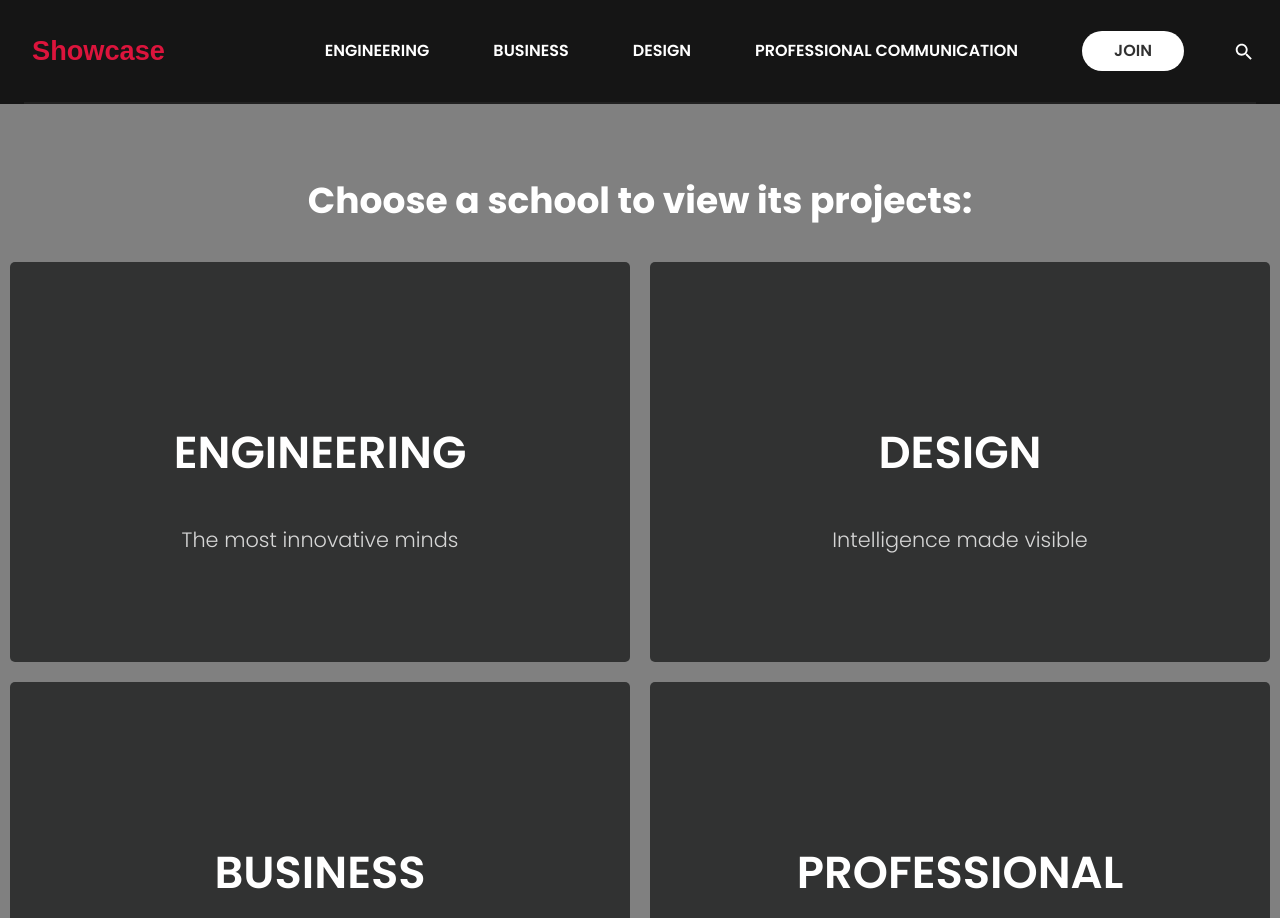
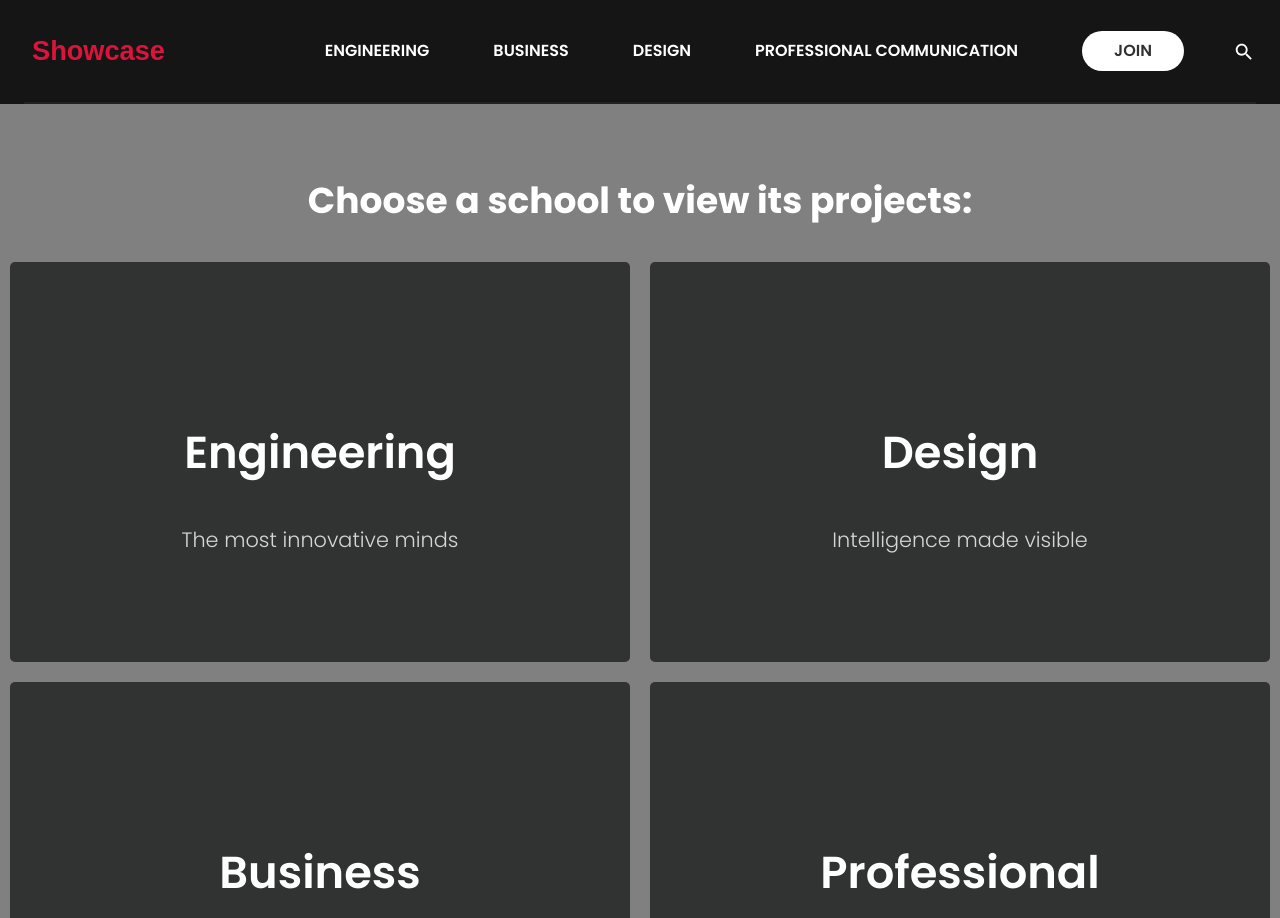
Before and after one commit to jimmy-nhk/Architecture-FrontEnd-3, a React (Create React App) app: page / in a window 1280 px wide. Shown: the top 918 px of the page. Built offline with nearby package versions, Linux system fonts and the light colour scheme; the HTML template or start-up script is replaced by a standard one.

Commit message:
fix post

```diff
--- a/src/App.tsx
+++ b/src/App.tsx
@@ -8,7 +8,6 @@ import PostPage from './components/post/PostPage/PostPage';
 import { useState, useEffect} from 'react'
 import axios from 'axios';
 import { TokenStorageService } from './app/service/token-storage.service';
-import Comments from './components/comment/Comments';
 import ProfilePage from './components/user/ProfilePage/ProfilePage';
 
 export type Account = {
--- a/src/components/comment/Comment.tsx
+++ b/src/components/comment/Comment.tsx
@@ -16,6 +16,7 @@ function Comment(props: {
   setActiveComment: (activeComment: ActiveCommentClass | null) => void;
   parentId: number;
   addComment: (text: string, parentId: number) => void;
+
 }) {
   var commentUser = props.commentUser;
   var replies = props.replies;
@@ -56,7 +57,7 @@ function Comment(props: {
 
 
     return backendCommentUsers
-    .filter((backendCommentUser) => backendCommentUser.commentDTO.parentId === id)
+    .filter((backendCommentUser) => backendCommentUser.commentDTO?.parentId === id)
     .sort(
       (a: CommentUserClass, b: CommentUserClass) =>
         new Date(a.commentDTO.datePosted).getTime() - new Date(b.commentDTO.datePosted).getTime()
--- a/src/components/comment/CommentForm.tsx
+++ b/src/components/comment/CommentForm.tsx
@@ -21,13 +21,15 @@ function CommentForm({
   const isTextareaDisable = text.length === 0;
 
   const onSubmit = (event: FormEvent) => {
-    event.preventDefault();
+    console.log("Handle submit")
     handleSubmit(text, 0);
     setText("")
+    event.preventDefault();
+
   };
 
   return (
-    <form onSubmit={onSubmit}>
+    <>
       <textarea
         className="comment-form-textarea"
         value={text}
@@ -36,7 +38,7 @@ function CommentForm({
       />
       <br/>
 
-      <Button variant="contained" size="large" className="comment-form-button" disabled={isTextareaDisable}>
+      <Button onClick={onSubmit} variant="contained" size="large" className="comment-form-button" disabled={isTextareaDisable}>
         Submit comment
       </Button>
 
@@ -45,7 +47,7 @@ function CommentForm({
           Cancel
         </Button>
       )}
-    </form>
+    </>
   );
 }
 
--- a/src/components/generic/header/Header.tsx
+++ b/src/components/generic/header/Header.tsx
@@ -163,7 +163,7 @@ function Header({ account, setAccount }: HeaderProps) {
           <ul className="nav-list" ref={nav_list}>
             <li>
               <Link
-                to={`/posts/ENGINEERING`}
+                to={`/posts/Engineering`}
 
                id="engineering" className="nav-link major" ref={engineering}
               //  onClick={() => goToPosts(engineering.current?.innerText)}
@@ -173,7 +173,7 @@ function Header({ account, setAccount }: HeaderProps) {
             </li>
             <li>
               <Link
-                to={`/posts/BUSINESS`}
+                to={`/posts/Business`}
                 id="business"
                 className="nav-link major"
                 ref={business}
@@ -184,7 +184,7 @@ function Header({ account, setAccount }: HeaderProps) {
             </li>
             <li>
               <Link
-              to={`/posts/DESIGN`}
+              to={`/posts/Design`}
 
               id="scd" className="nav-link major" ref={scd}
               // onClick={() => goToPosts(scd.current?.innerText)}
--- a/src/components/generic/mainBackground/MainBackground.tsx
+++ b/src/components/generic/mainBackground/MainBackground.tsx
@@ -12,25 +12,25 @@ type CategoryDescription = {
 const CATEGORY_DESCRIPTIONS : Array<CategoryDescription> = [
   {
     id: 1,
-    name: "ENGINEERING",
+    name: "Engineering",
     description: "The most innovative minds",
     backgroundImage: "url(/images/engineering.jpg)"
   },
   {
     id: 2,
-    name: "DESIGN",
+    name: "Design",
     description: "Intelligence made visible",
     backgroundImage: "url(/images/design.jpg)",
   },
   {
     id: 3,
-    name: "BUSINESS",
+    name: "Business",
     description: "Entrepreneurship begins",
     backgroundImage: "url(/images/business.jpg)",
   },
   {
     id: 4,
-    name: "Professional Communication".toUpperCase(),
+    name: "Professional Communication",
     description: "Public relation made compelling",
     backgroundImage: "url(/images/professional_communication.jpg)",
   },
--- a/src/components/post/PostCreatePage/PostCreatePage.tsx
+++ b/src/components/post/PostCreatePage/PostCreatePage.tsx
@@ -10,11 +10,11 @@ import { Link, Navigate, useNavigate } from "react-router-dom";
 import { TokenStorageService } from "../../../app/service/token-storage.service";
 
 const CATEGORIES = [
-    "Engineering".toUpperCase(),
-    "Computer Science".toUpperCase(),
-    "Design".toUpperCase(),
-    "Business".toUpperCase(),
-    "Professional Communication".toUpperCase(),
+    "Engineering",
+    "Computer Science",
+    "Design",
+    "Business",
+    "Professional Communication",
   ];
 
 export type Post = {
@@ -102,13 +102,7 @@ const PostCreatePage = () => {
     // console.log("postCover update: ", postCoverUrl);
     setPostCategoryId(CATEGORIES.indexOf(postCategory))
   }, [
-    postTitle,
-    postTagline,
-    postContent,
-    postContributors,
-    postCoverUrl,
     postCategory,
-    postTags,
   ]);
 
   const navigate = useNavigate()
@@ -135,7 +129,7 @@ const PostCreatePage = () => {
     // console.log(postURL);
 
     // axios.post(postURL, postObject,
-    console.log("postObject: " + postObject)
+    console.log(postObject)
     axios
       .post("http://localhost:8085/crud/createPost", postObject)
       .then((response: AxiosResponse) => {
--- a/src/components/post/PostPage/PostPage.tsx
+++ b/src/components/post/PostPage/PostPage.tsx
@@ -6,6 +6,9 @@ import HeaderSection from "./HeaderSection";
 import HeroSection from "./HeroSection";
 import axios, {AxiosResponse} from "axios";
 import Comments from "../../comment/Comments";
+import { useParams } from "react-router-dom";
+import { TokenStorageService } from "../../../app/service/token-storage.service";
+import { AppConstants } from "../../../app/common/app.constants";
 
 interface IPost {
     pid: number;
@@ -20,10 +23,18 @@ interface IPost {
     tags: string;
 }
 
-const URL = "https://sead-back-postservice.herokuapp.com/";
-const postId = 2;
+// const URL = "https://sead-back-postservice.herokuapp.com/" + "post/";
+const URL = AppConstants.POST_URL + "getPost/id="
+type PostParam = {
+    id: string
+}
 
 const PostPage = () => {
+    var postId = useParams();
+    var {id} = postId
+
+    // var postIdInt = parseInt(postId)
+
     var post: IPost | undefined = undefined;
     const [postTitle, setPostTitle] = useState("");
     const [postTagline, setPostTagline] = useState("");
@@ -36,7 +47,7 @@ const PostPage = () => {
     const [postTags, setPostTags] = useState("");
 
     useEffect(() => {
-        axios.get(URL + "post/" + postId).then((response: AxiosResponse) => {
+        axios.get(URL  + postId.id).then((response: AxiosResponse) => {
             post = response.data as IPost;
             // console.log("fetch post=", post);
             setPostTitle(post.title);
@@ -65,7 +76,7 @@ const PostPage = () => {
                     />
                     <BodySection bodyText={postBody}/>
                 </Container>
-                <Comments currentUserId={1} postId={1}/>
+                <Comments currentUserId={new TokenStorageService().getUser().id} postId={id}/>
             </>
         </DefaultLayout>
     );
--- a/src/components/post/categoryContainer/CategoryContainer.tsx
+++ b/src/components/post/categoryContainer/CategoryContainer.tsx
@@ -9,22 +9,22 @@ function CategoryContainer() {
   const categories = [
     {
       id: 1,
-      name: "Engineering".toUpperCase(),
+      name: "Engineering",
       description: "The most innovative minds",
     },
     {
       id: 2,
-      name: "Design".toUpperCase(),
+      name: "Design",
       description: "Intelligence made visible",
     },
     {
       id: 3,
-      name: "Business".toUpperCase(),
+      name: "Business",
       description: "Entrepreneurship begins",
     },
     {
       id: 4,
-      name: "Professional Communication".toUpperCase(),
+      name: "Professional Communication",
       description: "Public relation made compelling",
     },
   ];
--- a/src/components/post/postContainer/PostContainer.tsx
+++ b/src/components/post/postContainer/PostContainer.tsx
@@ -37,9 +37,11 @@ function PostContainer({category} : PostContainerProp) {
   const [page, setPage] = useState(1);
   const [posts, setPosts] = useState<PostClass[]>([]);
 
+  console.log("PostContainer: " + category)
   const getPosts = (pageNo:number, pageSize:number) => {
+
     axios
-      .get(`http://localhost:8085/crud/getPost/category=${category}/pageNo=${pageNo}&pageSize=${pageSize}&sortby=id`)
+      .get(`http://localhost:8085/crud/getPost/category=${category}/pageNo=${pageNo}&pageSize=${pageSize}&sortBy=id`)
       .then((response: AxiosResponse) => {
         console.log(response.data)
         setTotalPages(response.data.totalPages)
--- a/src/components/user/ProfilePage/ProfilePage.tsx
+++ b/src/components/user/ProfilePage/ProfilePage.tsx
@@ -113,7 +113,7 @@ function ProfilePage() {
 
   const getPosts = (pageNo: number, pageSize: number) => {
     try {
-      axios.get(`${USER_POSTS_FETCH_API}` + `getPost/userId=${user?.id}/pageNo=${pageNo}&pageSize=${pageSize}&sortby=id`).then((response: AxiosResponse) => {
+      axios.get(`${USER_POSTS_FETCH_API}` + `getPost/userId=${user?.id}/pageNo=${pageNo}&pageSize=${pageSize}&sortBy=id`).then((response: AxiosResponse) => {
         setTotalPages(response.data.totalPages);
         setPosts(response.data.content);
         console.log(response)
```
Also changed, not shown: src/components/comment/Comments.tsx (+8 -7 lines).
